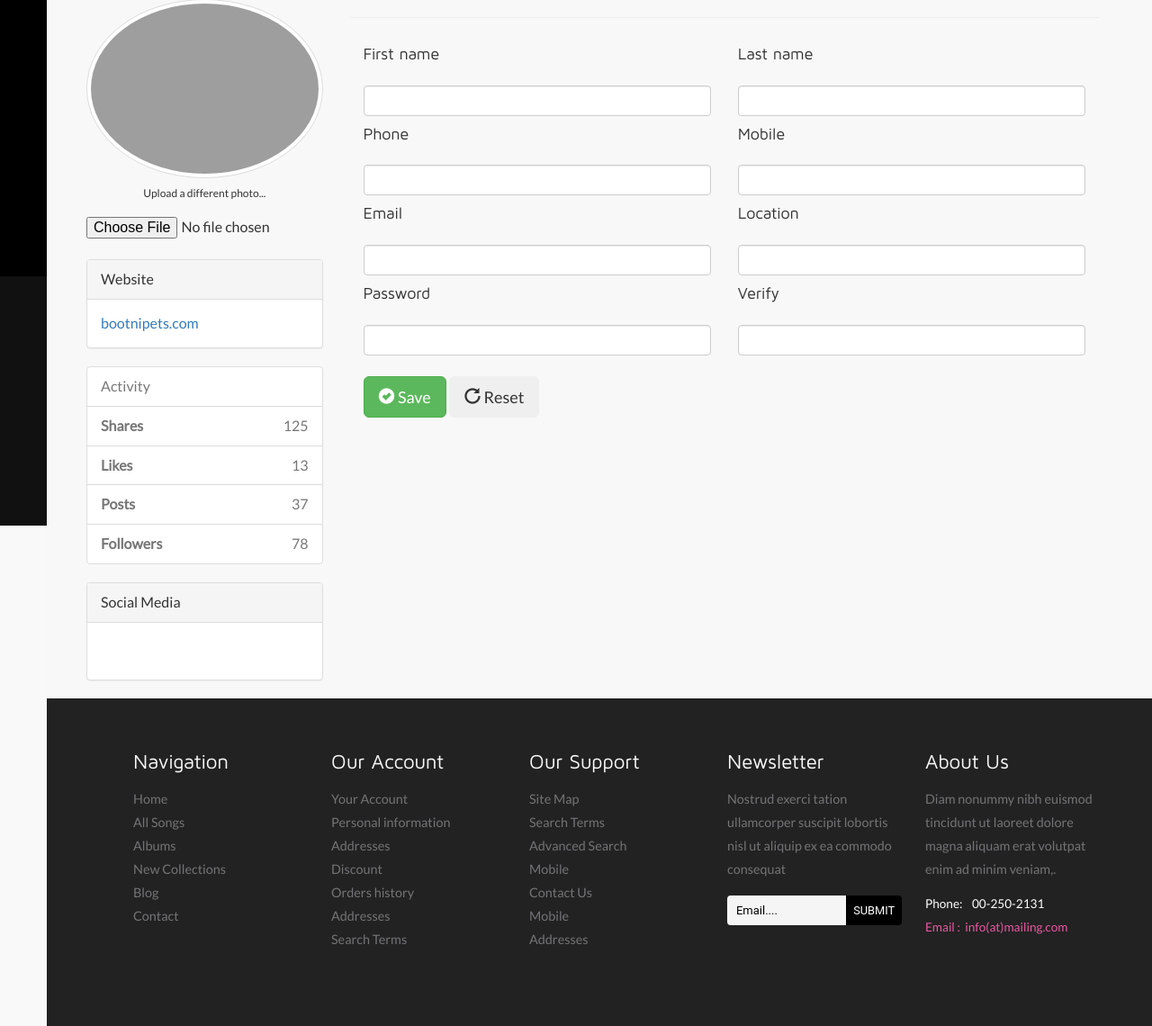
After one commit to MekaTheAcedia/GenesisConstruct, a Laravel app: page /profile in a window 1280 px wide. The commit adds this page. Shown: the part 216-1356 px from the top of the page at 90% size. Run offline with Laravel 8, Linux system fonts and the light colour scheme; some libraries are stand-ins or nearby versions; some web fonts are replaced; grey boxes are pictures that could not be loaded.

Commit message:
profile added

```diff
--- a/app/Http/Controllers/MasterController.php
+++ b/app/Http/Controllers/MasterController.php
@@ -44,4 +44,18 @@ class MasterController extends Controller {
 
 		return view('search');
 	}
+
+	public function songsDetail(Request $request) {
+		return view('single');
+	}
+
+	public function profile(Request $request) {
+
+		return view('profile');
+	}
+
+	public function profiledetails(Request $request) {
+
+		return view('profiledetails');
+	}
 }
--- a/resources/views/layouts/master.blade.php
+++ b/resources/views/layouts/master.blade.php
@@ -143,6 +143,11 @@ License URL: http://creativecommons.org/licenses/by/3.0/
 							<span>Logout<i class="arrow glyphicon glyphicon-chevron-right"></i></span>
 						</a>
 					</div>
+					<div id="loginpop">
+						<a href="{{URL::route('profiledetails')}}" id="loginButton">
+							<span>Profile<i class="arrow glyphicon glyphicon-chevron-right"></i></span>
+						</a>
+					</div>
 				</div>
 				@else
 				<div class="col-md-4 login-pop">
--- /dev/null
+++ b/resources/views/profile.blade.php
@@ -0,0 +1,263 @@
+@extends('layouts.master')
+@section('content')
+<hr>
+<div class="container bootstrap snippet">
+    <div class="row">
+  		<div class="col-sm-10"><h1>User name</h1></div>
+    	<div class="col-sm-2"><a href="/users" class="pull-right"><img title="profile image" class="img-circle img-responsive" src="http://www.gravatar.com/avatar/28fd20ccec6865e2d5f0e1f4446eb7bf?s=100"></a></div>
+    </div>
+    <div class="row">
+  		<div class="col-sm-3"><!--left col-->
+
+
+      <div class="text-center">
+        <img src="http://ssl.gstatic.com/accounts/ui/avatar_2x.png" class="avatar img-circle img-thumbnail" alt="avatar">
+        <h6>Upload a different photo...</h6>
+        <input type="file" class="text-center center-block file-upload">
+      </div></hr><br>
+
+
+          <div class="panel panel-default">
+            <div class="panel-heading">Website <i class="fa fa-link fa-1x"></i></div>
+            <div class="panel-body"><a href="http://bootnipets.com">bootnipets.com</a></div>
+          </div>
+
+
+          <ul class="list-group">
+            <li class="list-group-item text-muted">Activity <i class="fa fa-dashboard fa-1x"></i></li>
+            <li class="list-group-item text-right"><span class="pull-left"><strong>Shares</strong></span> 125</li>
+            <li class="list-group-item text-right"><span class="pull-left"><strong>Likes</strong></span> 13</li>
+            <li class="list-group-item text-right"><span class="pull-left"><strong>Posts</strong></span> 37</li>
+            <li class="list-group-item text-right"><span class="pull-left"><strong>Followers</strong></span> 78</li>
+          </ul>
+
+          <div class="panel panel-default">
+            <div class="panel-heading">Social Media</div>
+            <div class="panel-body">
+            	<i class="fa fa-facebook fa-2x"></i> <i class="fa fa-github fa-2x"></i> <i class="fa fa-twitter fa-2x"></i> <i class="fa fa-pinterest fa-2x"></i> <i class="fa fa-google-plus fa-2x"></i>
+            </div>
+          </div>
+
+        </div><!--/col-3-->
+    	<div class="col-sm-9">
+          <div class="tab-content">
+            <div class="tab-pane active" id="home">
+                <hr>
+                  <form class="form" action="##" method="post" id="registrationForm">
+                      <div class="form-group">
+                          <div class="col-xs-6">
+                              <label for="first_name"><h4>First name</h4></label>
+                              <input type="text" class="form-control" name="first_name" id="first_name">
+                          </div>
+                      </div>
+                      <div class="form-group">
+
+                          <div class="col-xs-6">
+                            <label for="last_name"><h4>Last name</h4></label>
+                              <input type="text" class="form-control" name="last_name" id="last_name">
+                          </div>
+                      </div>
+
+                      <div class="form-group">
+
+                          <div class="col-xs-6">
+                              <label for="phone"><h4>Phone</h4></label>
+                              <input type="text" class="form-control" name="phone" id="phone">
+                          </div>
+                      </div>
+
+                      <div class="form-group">
+                          <div class="col-xs-6">
+                             <label for="mobile"><h4>Mobile</h4></label>
+                              <input type="text" class="form-control" name="mobile" id="mobile">
+                          </div>
+                      </div>
+                      <div class="form-group">
+
+                          <div class="col-xs-6">
+                              <label for="email"><h4>Email</h4></label>
+                              <input type="email" class="form-control" name="email" id="email">
+                          </div>
+                      </div>
+                      <div class="form-group">
+
+                          <div class="col-xs-6">
+                              <label for="email"><h4>Location</h4></label>
+                              <input type="email" class="form-control" id="location">
+                          </div>
+                      </div>
+                      <div class="form-group">
+
+                          <div class="col-xs-6">
+                              <label for="password"><h4>Password</h4></label>
+                              <input type="password" class="form-control" name="password" id="password">
+                          </div>
+                      </div>
+                      <div class="form-group">
+
+                          <div class="col-xs-6">
+                            <label for="password2"><h4>Verify</h4></label>
+                              <input type="password" class="form-control" name="password2" id="password2">
+                          </div>
+                      </div>
+                      <div class="form-group">
+                           <div class="col-xs-12">
+                                <br>
+                              	<button class="btn btn-lg btn-success" type="submit"><i class="glyphicon glyphicon-ok-sign"></i> Save</button>
+                               	<button class="btn btn-lg" type="reset"><i class="glyphicon glyphicon-repeat"></i> Reset</button>
+                            </div>
+                      </div>
+              	</form>
+              <hr>
+             </div><!--/tab-pane-->
+             <div class="tab-pane" id="messages">
+
+               <h2></h2>
+
+               <hr>
+                  <form class="form" action="##" method="post" id="registrationForm">
+                      <div class="form-group">
+
+                          <div class="col-xs-6">
+                              <label for="first_name"><h4>First name</h4></label>
+                              <input type="text" class="form-control" name="first_name" id="first_name" placeholder="first name" title="enter your first name if any.">
+                          </div>
+                      </div>
+                      <div class="form-group">
+
+                          <div class="col-xs-6">
+                            <label for="last_name"><h4>Last name</h4></label>
+                              <input type="text" class="form-control" name="last_name" id="last_name" placeholder="last name" title="enter your last name if any.">
+                          </div>
+                      </div>
+
+                      <div class="form-group">
+
+                          <div class="col-xs-6">
+                              <label for="phone"><h4>Phone</h4></label>
+                              <input type="text" class="form-control" name="phone" id="phone" placeholder="enter phone" title="enter your phone number if any.">
+                          </div>
+                      </div>
+
+                      <div class="form-group">
+                          <div class="col-xs-6">
+                             <label for="mobile"><h4>Mobile</h4></label>
+                              <input type="text" class="form-control" name="mobile" id="mobile" placeholder="enter mobile number" title="enter your mobile number if any.">
+                          </div>
+                      </div>
+                      <div class="form-group">
+
+                          <div class="col-xs-6">
+                              <label for="email"><h4>Email</h4></label>
+                              <input type="email" class="form-control" name="email" id="email" placeholder="you@email.com" title="enter your email.">
+                          </div>
+                      </div>
+                      <div class="form-group">
+
+                          <div class="col-xs-6">
+                              <label for="email"><h4>Location</h4></label>
+                              <input type="email" class="form-control" id="location" placeholder="somewhere" title="enter a location">
+                          </div>
+                      </div>
+                      <div class="form-group">
+
+                          <div class="col-xs-6">
+                              <label for="password"><h4>Password</h4></label>
+                              <input type="password" class="form-control" name="password" id="password" placeholder="password" title="enter your password.">
+                          </div>
+                      </div>
+                      <div class="form-group">
+
+                          <div class="col-xs-6">
+                            <label for="password2"><h4>Verify</h4></label>
+                              <input type="password" class="form-control" name="password2" id="password2" placeholder="password2" title="enter your password2.">
+                          </div>
+                      </div>
+                      <div class="form-group">
+                           <div class="col-xs-12">
+                                <br>
+                              	<button class="btn btn-lg btn-success" type="submit"><i class="glyphicon glyphicon-ok-sign"></i> Save</button>
+                               	<button class="btn btn-lg" type="reset"><i class="glyphicon glyphicon-repeat"></i> Reset</button>
+                            </div>
+                      </div>
+              	</form>
+
+             </div><!--/tab-pane-->
+             <div class="tab-pane" id="settings">
+
+
+                  <hr>
+                  <form class="form" action="##" method="post" id="registrationForm">
+                      <div class="form-group">
+
+                          <div class="col-xs-6">
+                              <label for="first_name"><h4>First name</h4></label>
+                              <input type="text" class="form-control" name="first_name" id="first_name" placeholder="first name" title="enter your first name if any.">
+                          </div>
+                      </div>
+                      <div class="form-group">
+
+                          <div class="col-xs-6">
+                            <label for="last_name"><h4>Last name</h4></label>
+                              <input type="text" class="form-control" name="last_name" id="last_name" placeholder="last name" title="enter your last name if any.">
+                          </div>
+                      </div>
+
+                      <div class="form-group">
+
+                          <div class="col-xs-6">
+                              <label for="phone"><h4>Phone</h4></label>
+                              <input type="text" class="form-control" name="phone" id="phone" placeholder="enter phone" title="enter your phone number if any.">
+                          </div>
+                      </div>
+
+                      <div class="form-group">
+                          <div class="col-xs-6">
+                             <label for="mobile"><h4>Mobile</h4></label>
+                              <input type="text" class="form-control" name="mobile" id="mobile" placeholder="enter mobile number" title="enter your mobile number if any.">
+                          </div>
+                      </div>
+                      <div class="form-group">
+
+                          <div class="col-xs-6">
+                              <label for="email"><h4>Email</h4></label>
+                              <input type="email" class="form-control" name="email" id="email" placeholder="you@email.com" title="enter your email.">
+                          </div>
+                      </div>
+                      <div class="form-group">
+
+                          <div class="col-xs-6">
+                              <label for="email"><h4>Location</h4></label>
+                              <input type="email" class="form-control" id="location" placeholder="somewhere" title="enter a location">
+                          </div>
+                      </div>
+                      <div class="form-group">
+
+                          <div class="col-xs-6">
+                              <label for="password"><h4>Password</h4></label>
+                              <input type="password" class="form-control" name="password" id="password" placeholder="password" title="enter your password.">
+                          </div>
+                      </div>
+                      <div class="form-group">
+
+                          <div class="col-xs-6">
+                            <label for="password2"><h4>Verify</h4></label>
+                              <input type="password" class="form-control" name="password2" id="password2" placeholder="password2" title="enter your password2.">
+                          </div>
+                      </div>
+                      <div class="form-group">
+                           <div class="col-xs-12">
+                                <br>
+                              	<button class="btn btn-lg btn-success pull-right" type="submit"><i class="glyphicon glyphicon-ok-sign"></i> Save</button>
+                               	<!--<button class="btn btn-lg" type="reset"><i class="glyphicon glyphicon-repeat"></i> Reset</button>-->
+                            </div>
+                      </div>
+              	</form>
+              </div>
+
+              </div><!--/tab-pane-->
+          </div><!--/tab-content-->
+
+        </div><!--/col-9-->
+    </div><!--/row-->
+@stop
--- a/routes/web.php
+++ b/routes/web.php
@@ -31,6 +31,10 @@ Route::get('/search', ['as' => 'search', 'uses' => 'MasterController@search']);
 
 Route::get('/logout', ['as' => 'logout', 'uses' => 'Auth\LogoutController@getLogout']);
 
+Route::get('/profile', ['as' => 'profile', 'uses' => 'MasterController@profile']);
+
+Route::get('/profiledetails', ['as' => 'profiledetails', 'uses' => 'MasterController@profiledetails']);
+
 Route::group(['middleware' => 'auth'], function () {
 	//    Route::get('/link1', function ()    {
 	//        // Uses Auth Middleware
```
Also changed, not shown: resources/views/profiledetails.blade.php (added, +192 -0 lines).
